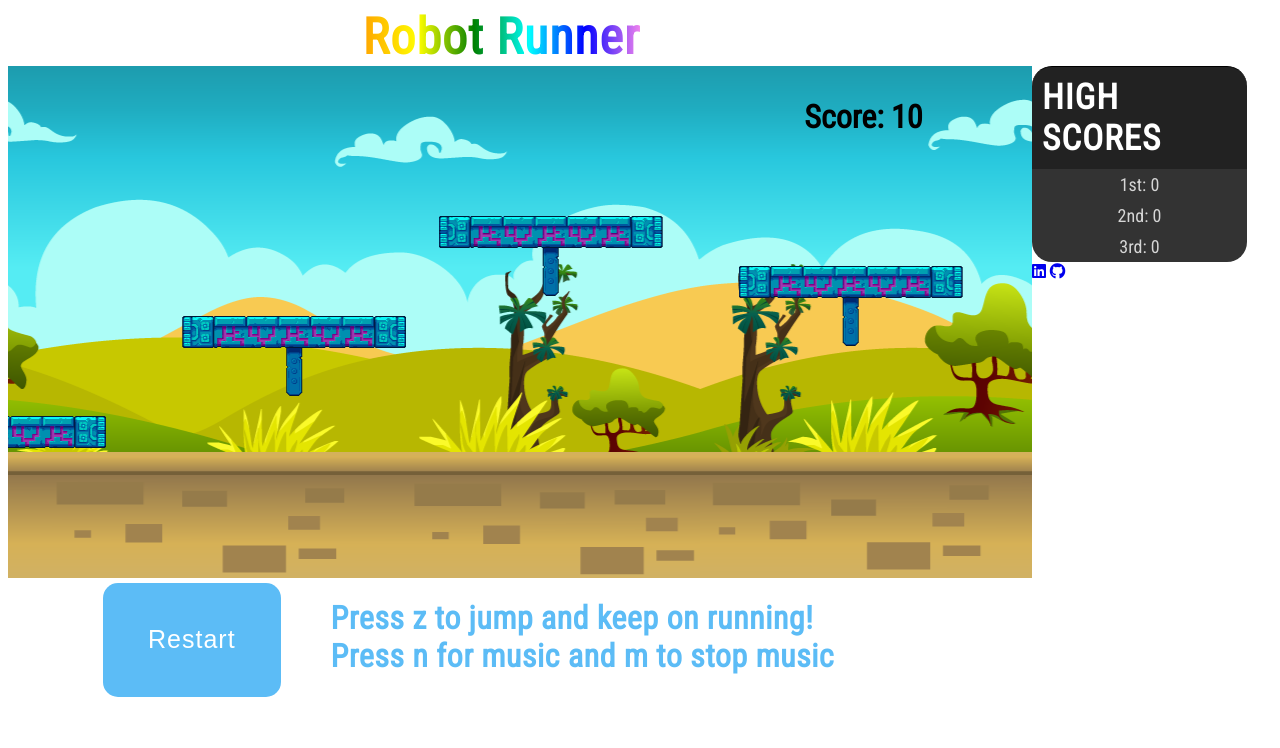
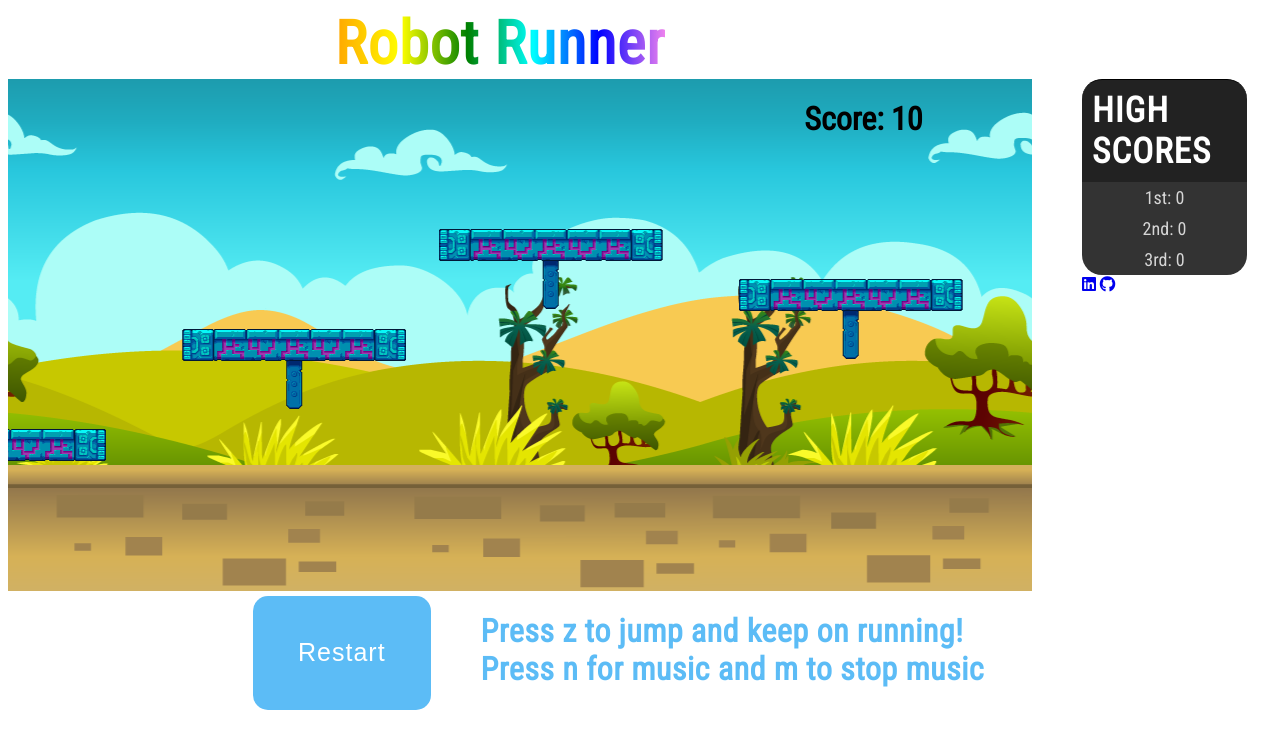
Before and after one commit to jechan6/RobotRunner, a website: page index.html in a window 1280 px wide. Drawn offline with Linux system fonts and the light colour scheme.

Commit message:
Fix styling

```diff
--- a/index.html
+++ b/index.html
@@ -37,7 +37,6 @@
         <h1 class="instruction">Press z to jump and keep on running!<br>
         Press n for music and m to stop music</h1>
       </div>
-        <audio id="audio" src="./lib/App_my_first.mp3" type="audio/ogg"  muted="muted" autoplay></audio>
     </div>
 
     <script src="keymaster.js"></script>
--- a/lib/stylesheets/canvas.css
+++ b/lib/stylesheets/canvas.css
@@ -5,21 +5,21 @@ body {
   display: flex;
   justify-content: center;
   flex-direction: column;
-
+  align-items: center;
 }
 .title-header {
   margin: 0 auto;
-
   text-align: center;
   letter-spacing: 1px;
-  margin-right: 50%;
+  margin-right: 48%;
   background: red;
   background: -webkit-linear-gradient(left, orange , yellow, green, cyan, blue, violet);
 
   white-space: nowrap;
   -webkit-background-clip: text;
   -webkit-text-fill-color: transparent;
-  font-size: 50px;
+  font-size: 60px;
+  padding: 0;
 }
 .container {
 
@@ -39,6 +39,7 @@ body {
 
 .top-scores {
   height: 200px;
+  margin-left: 50px;
 }
 
 .top-scores li {
@@ -73,7 +74,7 @@ body {
 }
 .restart-btn {
 
-  margin-left: 95px;
+  margin-left: 245px;
   padding: 15px 45px;
   margin-top: 5px;
   background: #5cbcf6;
```
